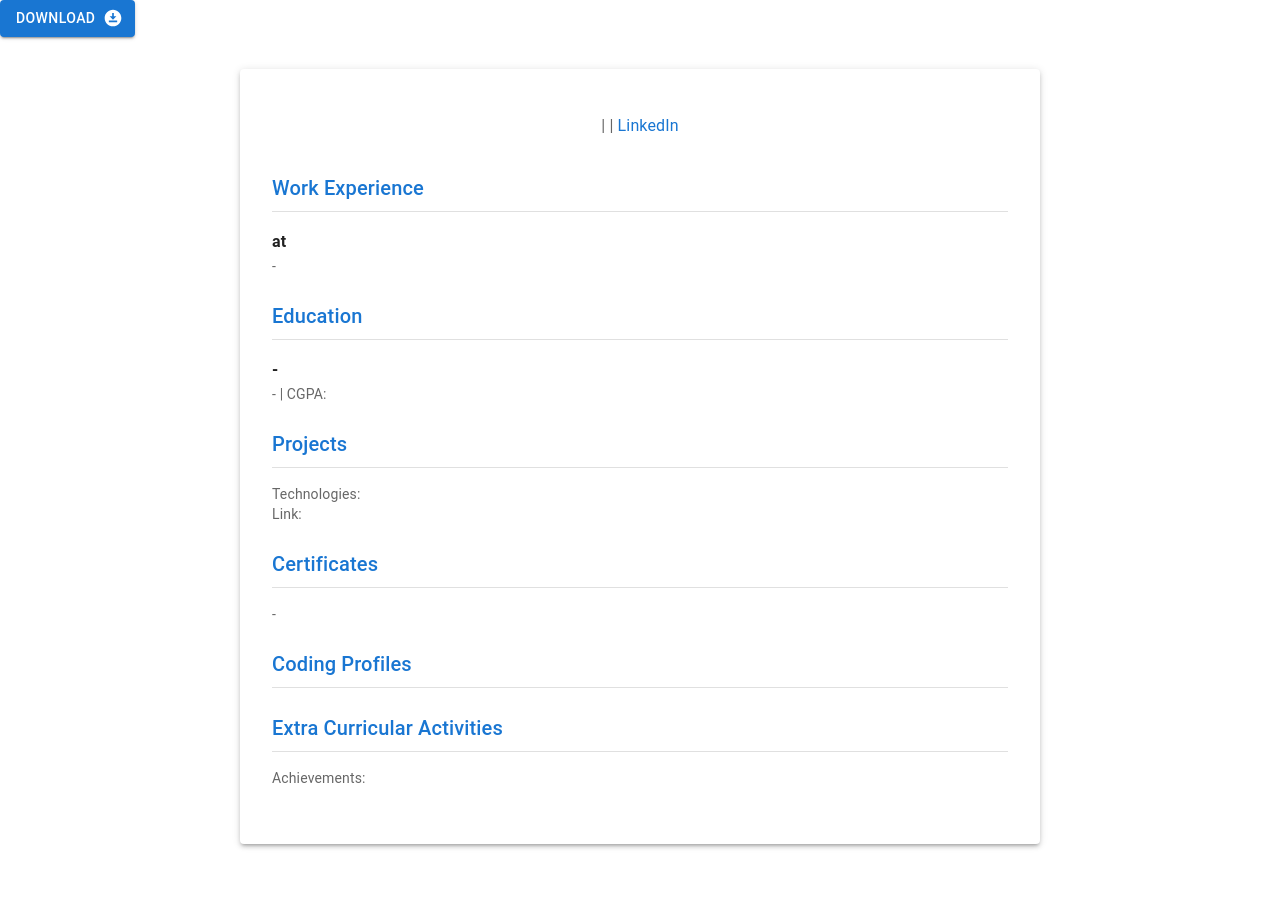
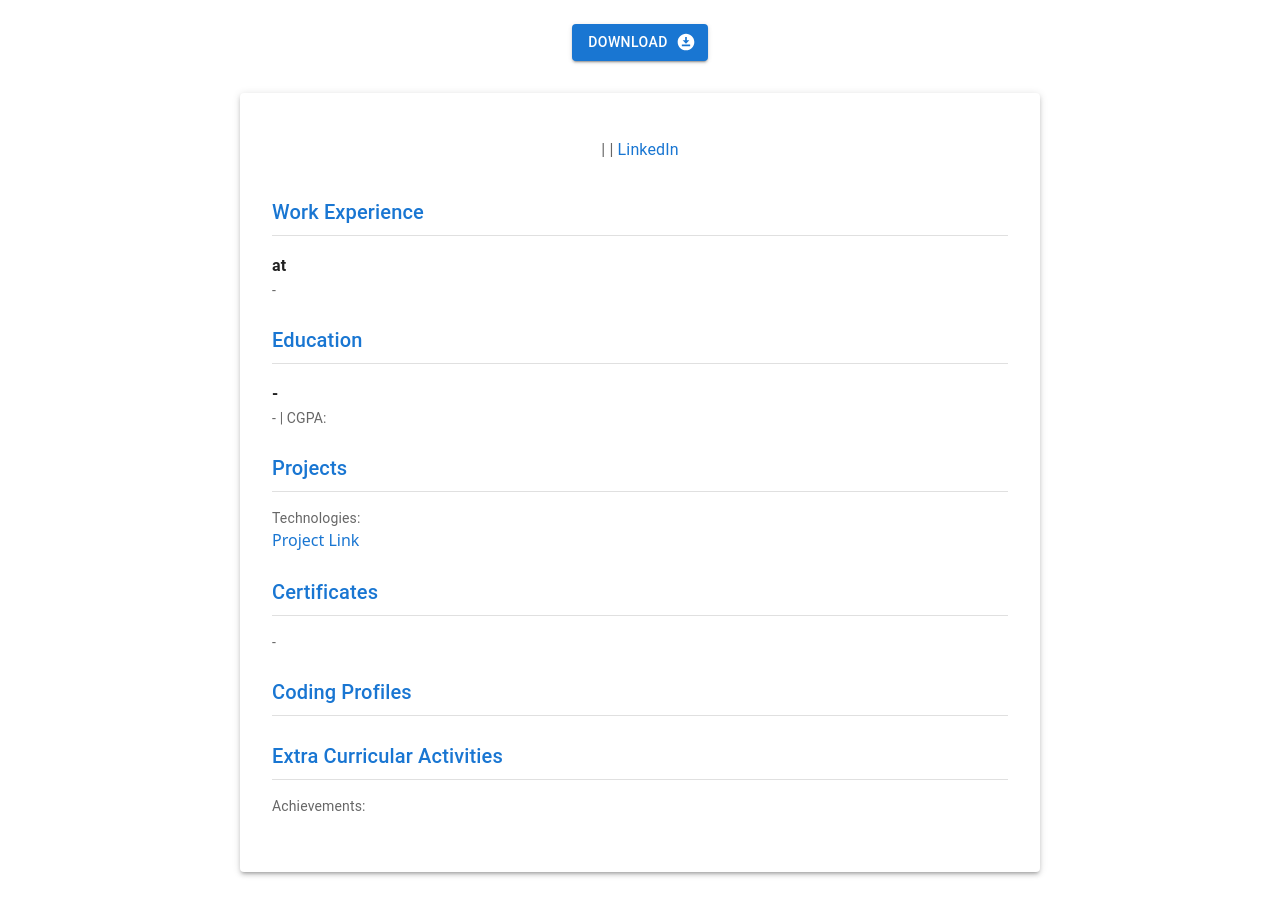
Before and after one commit to vishrut03/Resume-Builder, a React (Vite) app in the folder frontend/: page /1/template/1 in a window 1280 px wide. Before the commit the page ends 876 px from the top, so only its background shows below. Built offline with nearby package versions, Linux system fonts and the light colour scheme.

Commit message:
minor css updates

```diff
--- a/frontend/src/pages/resumeTemplates/Template1.jsx
+++ b/frontend/src/pages/resumeTemplates/Template1.jsx
@@ -1,12 +1,24 @@
 import React from 'react';
-import { Box, Typography, Paper, Stack, Divider, Chip, Button, List, ListItem, ListItemText, Link } from '@mui/material';
+import {
+  Box,
+  Typography,
+  Paper,
+  Stack,
+  Divider,
+  Chip,
+  Button,
+  List,
+  ListItem,
+  ListItemText,
+  Link,
+} from '@mui/material';
 import DownloadForOfflineIcon from '@mui/icons-material/DownloadForOffline';
 import html2pdf from 'html2pdf.js';
 import useResumeStore from '../../app/ResumeStore';
 
 const Template1 = () => {
   const handleDownload = () => {
-    const element = document.getElementById("template1");
+    const element = document.getElementById('template1');
     html2pdf(element);
   };
 
@@ -14,10 +26,22 @@ const Template1 = () => {
 
   return (
     <>
-      <Button variant="contained" color="primary" onClick={handleDownload} endIcon={<DownloadForOfflineIcon />}>
+      {/* Centered Download Button */}
+      <Box textAlign="center" mb={2} mt = {3}>
+        <Button
+          variant="contained"
+          color="primary"
+          onClick={handleDownload}
+          endIcon={<DownloadForOfflineIcon />}
+        >
           Download
         </Button>
-      <Paper id="template1" elevation={3} sx={{ p: 4, maxWidth: 800, mx: "auto", my: 4 }}>
+      </Box>
+      <Paper
+        id="template1"
+        elevation={3}
+        sx={{ p: 4, maxWidth: 800, mx: 'auto', my: 4 }}
+      >
         {/* Personal Details */}
         <Box mb={4} textAlign="center">
           <Typography variant="h4" gutterBottom>
@@ -111,9 +135,15 @@ const Template1 = () => {
                   <Typography variant="body2" color="text.secondary">
                     Technologies: {project.technologiesUsed}
                   </Typography>
-                  <Typography variant="body2" color="text.secondary">
-                    Link: {project.link}
-                  </Typography>
+                  <Link
+                    href={project.link}
+                    target="_blank"
+                    rel="noopener noreferrer"
+                    underline="hover"
+                    color="primary"
+                  >
+                    Project Link
+                  </Link>
                 </Box>
               ))}
             </Box>
@@ -136,14 +166,16 @@ const Template1 = () => {
         )}
 
         {/* Achievements */}
-        {data.achievements.length > 0 && (
+        {data.achievements.filter((ach) => ach).length > 0 && (
           <Box mb={3}>
             <Typography variant="h6" gutterBottom color="primary">
               Achievements
             </Typography>
             <Divider />
             <List>
-              {data.achievements.map((achievement, index) => (
+              {data.achievements
+                .filter((ach) => ach)
+                .map((achievement, index) => (
                   <ListItem key={index}>
                     <ListItemText primary={achievement} />
                   </ListItem>
@@ -184,12 +216,15 @@ const Template1 = () => {
             <Box mt={2}>
               {data.codingProfiles.map((profile, index) => (
                 <Box key={index} mb={2}>
-                  <Typography variant="subtitle1" fontWeight="bold">
+                  <Link
+                    href={profile.profileLink}
+                    target="_blank"
+                    rel="noopener noreferrer"
+                    underline="hover"
+                    color="primary"
+                  >
                     {profile.platform}
-                  </Typography>
-                  <Typography variant="body2" color="text.secondary">
-                    {profile.profileLink}
-                  </Typography>
+                  </Link>
                 </Box>
               ))}
             </Box>
```
Lines whose indentation alone changed are shown as unchanged.
